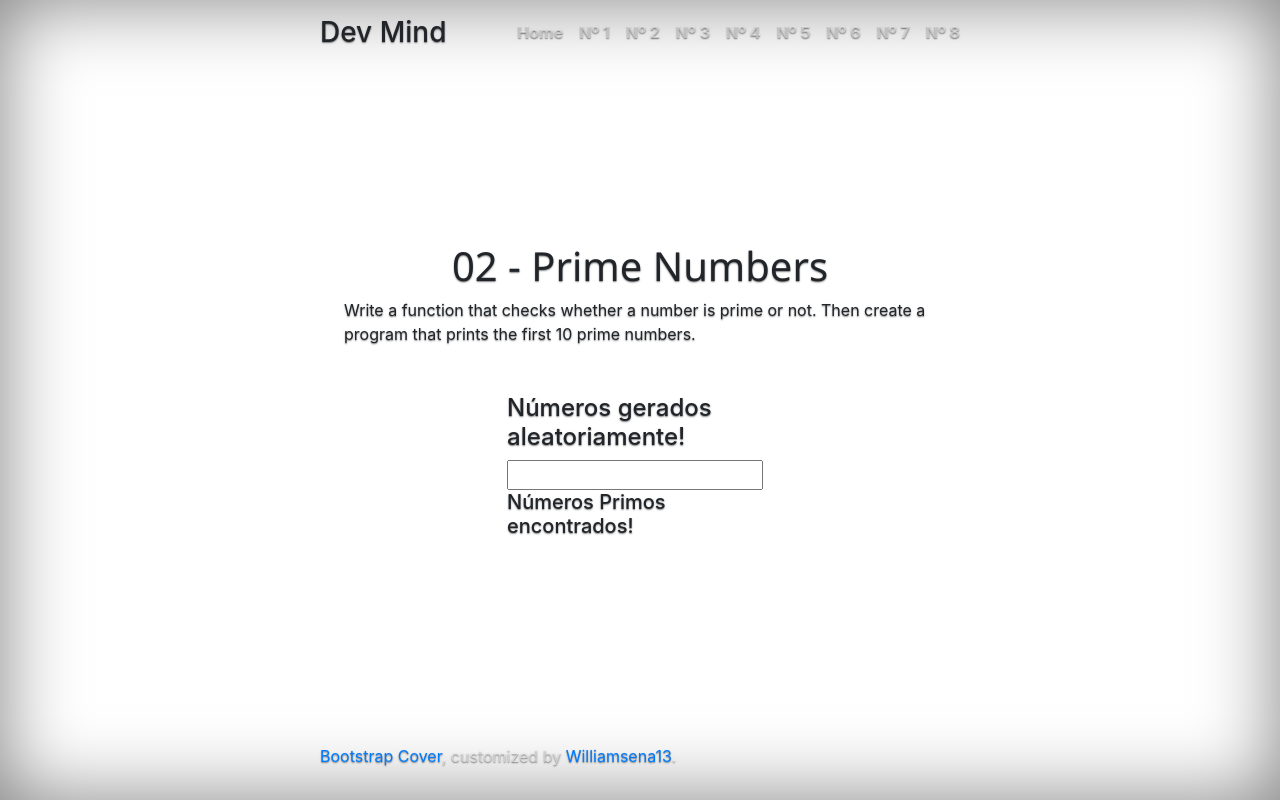
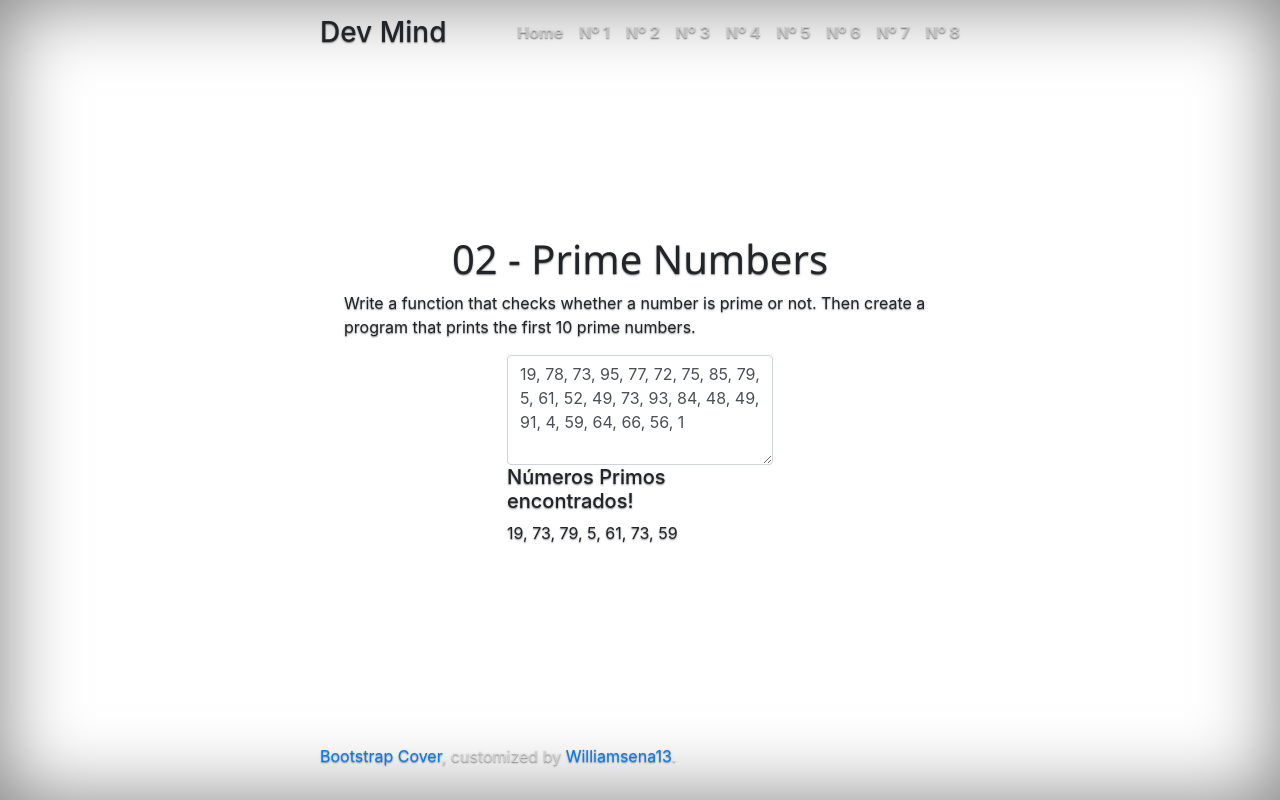
Before and after one commit to williamsena13/dev-mind, a Vue app: page /prime in a window 1280 px wide. Built offline with nearby package versions, Linux system fonts and the light colour scheme.

Commit message:
Finish Prime Numbers

```diff
--- a/src/components/PrimeNumbers.vue
+++ b/src/components/PrimeNumbers.vue
@@ -1,9 +1,13 @@
 <template>
-  <div class="container mt-5">
+  <div class="container mt-8">
     <div class="row justify-content-center">
       <div class="col-12 col-md-6">
-        <h4>Números gerados aleatoriamente!</h4>
-        <input v-model="randomArrayInput" @change="processRandomArray" />
+        <textarea
+          rows="4"
+          class="form-control"
+          v-model="randomArrayInput"
+          @change="processRandomArray"
+        />
         <h5>Números Primos encontrados!</h5>
         <p>{{ primeNumbersArray.join(", ") }}</p>
       </div>
@@ -16,11 +20,16 @@ export default {
   data() {
     return {
       randomArrayInput: "",
+      randomArray: [],
       primeNumbersArray: [],
     };
   },
   mounted() {
-    this.processRandomArray();
+    if (this.randomArrayInput === "") {
+      this.generateRandomArray();
+    } else {
+      this.processRandomArray();
+    }
   },
   methods: {
     // Vue equivalent of the isPrime function
@@ -47,10 +56,20 @@ export default {
       return primeNumbers;
     },
 
+    generateRandomArray() {
+      const randomArray = [];
+      for (let i = 0; i < 25; i++) {
+        const randomNumber = Math.floor(Math.random() * 100) + 1;
+        randomArray.push(randomNumber);
+      }
+      this.randomArray = randomArray;
+      this.randomArrayInput = randomArray.join(", ");
+      this.primeNumbersArray = this.findPrimes(randomArray);
+    },
+
     processRandomArray() {
       const randomArrayString = this.randomArrayInput.trim();
       if (randomArrayString === "") {
-        this.randomArrayInput = "";
         this.randomArray = [];
         this.primeNumbersArray = [];
         return;
@@ -61,12 +80,13 @@ export default {
         .map((str) => parseInt(str.trim()));
       if (parsedArray.some(isNaN)) {
         // Invalid input, reset the arrays
-        this.randomArrayInput = this.randomArray.join(", ");
+        this.randomArray = [];
+        this.primeNumbersArray = [];
         return;
       }
 
       this.randomArray = parsedArray;
-      this.primeNumbersArray = this.findPrimes(this.randomArray);
+      this.primeNumbersArray = this.findPrimes(parsedArray);
     },
   },
 };
```
